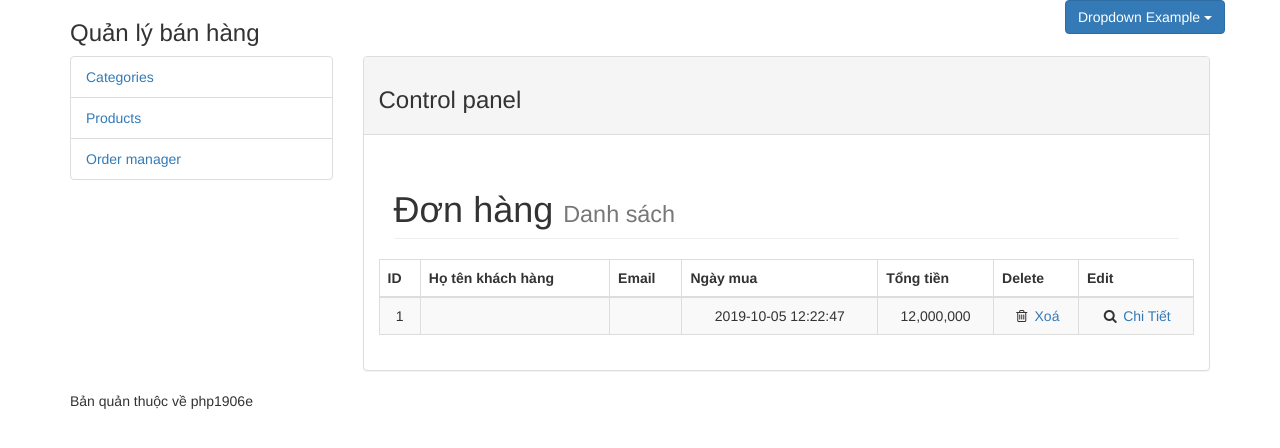
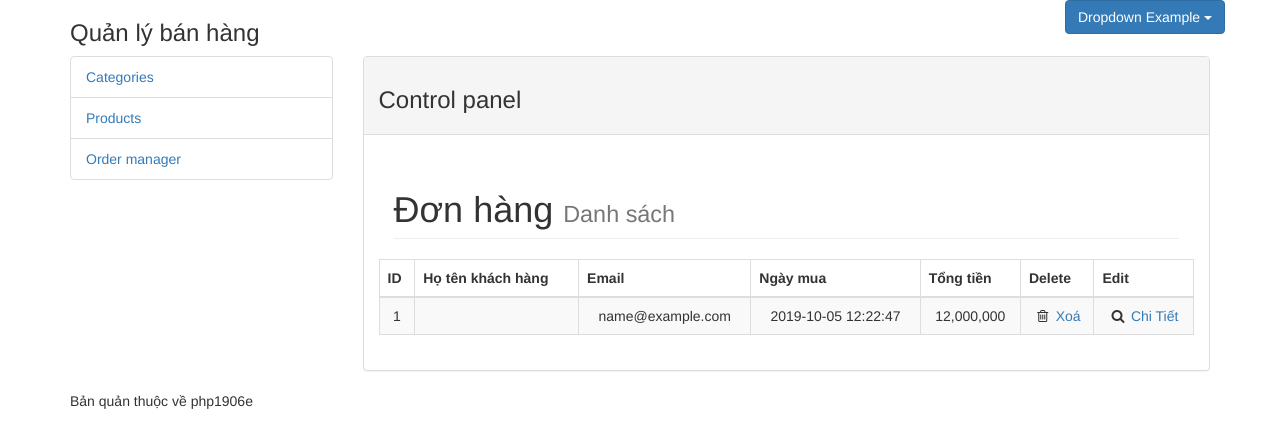
Before and after one commit to cuongnd/thuc_hanh_buoi_5, a Laravel app: page /admin/don-hang/danh-sach in a window 1280 px wide. Shown: the top 448 px of the page. Run offline with Laravel 8, Linux system fonts and the light colour scheme; the visitor is signed in with stand-in values (Sample User, id 1); data comes from the database, SQL or seed files in the repository; some libraries are stand-ins or nearby versions.

Commit message:
update composer

```diff
--- a/ecommerce1/resources/views/admin/bill/list_bill.blade.php
+++ b/ecommerce1/resources/views/admin/bill/list_bill.blade.php
@@ -26,9 +26,9 @@
                     @foreach($bills as $bill)
                         <tr class="odd gradeX" align="center">
                             <td>{{$bill->id}}</td>
-
-                            <td>{{$bill->full_name}}</td>
-                            <td>{{$bill->email}}</td>
+                            <?php $customer = App\Customer::find($bill->customer_id);?>
+                            <td>{{$customer->full_name}}</td>
+                            <td>{{$customer->email}}</td>
 
                             <td>{{$bill->created_at}}
 
```
